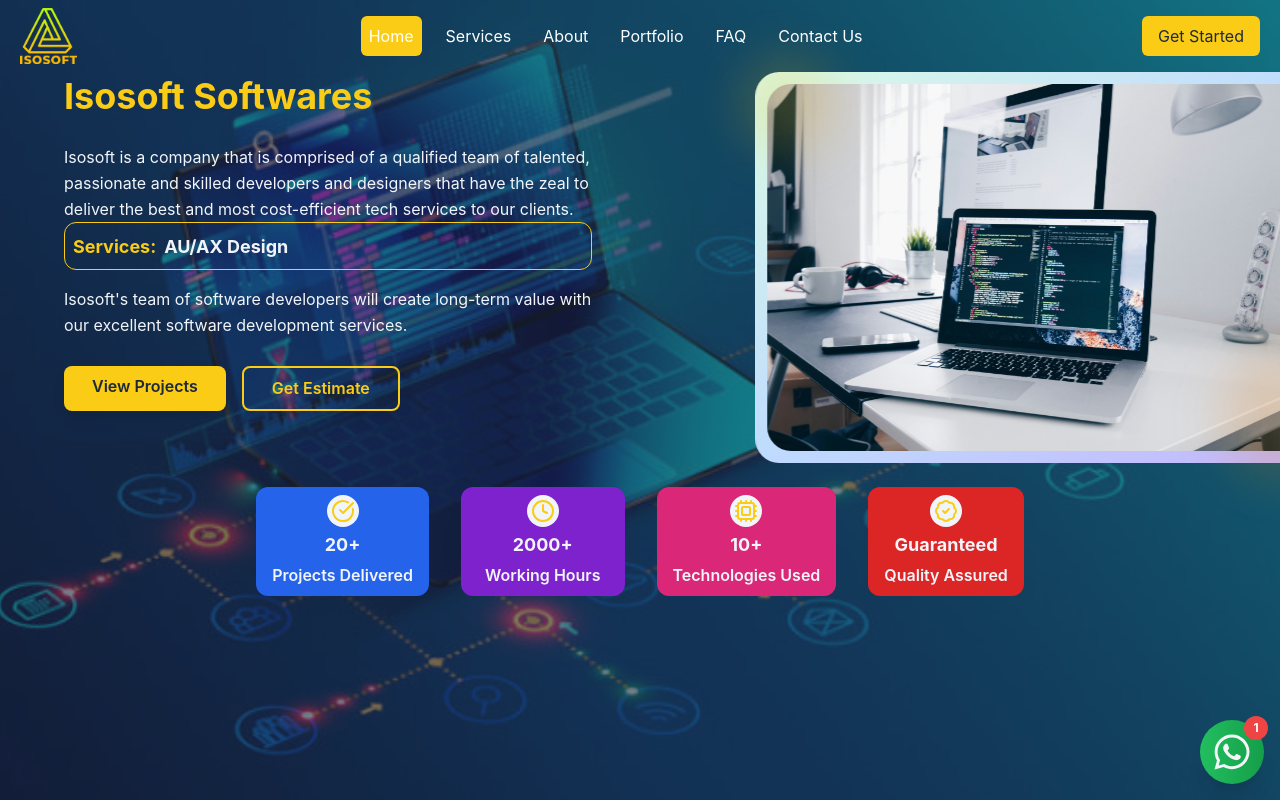
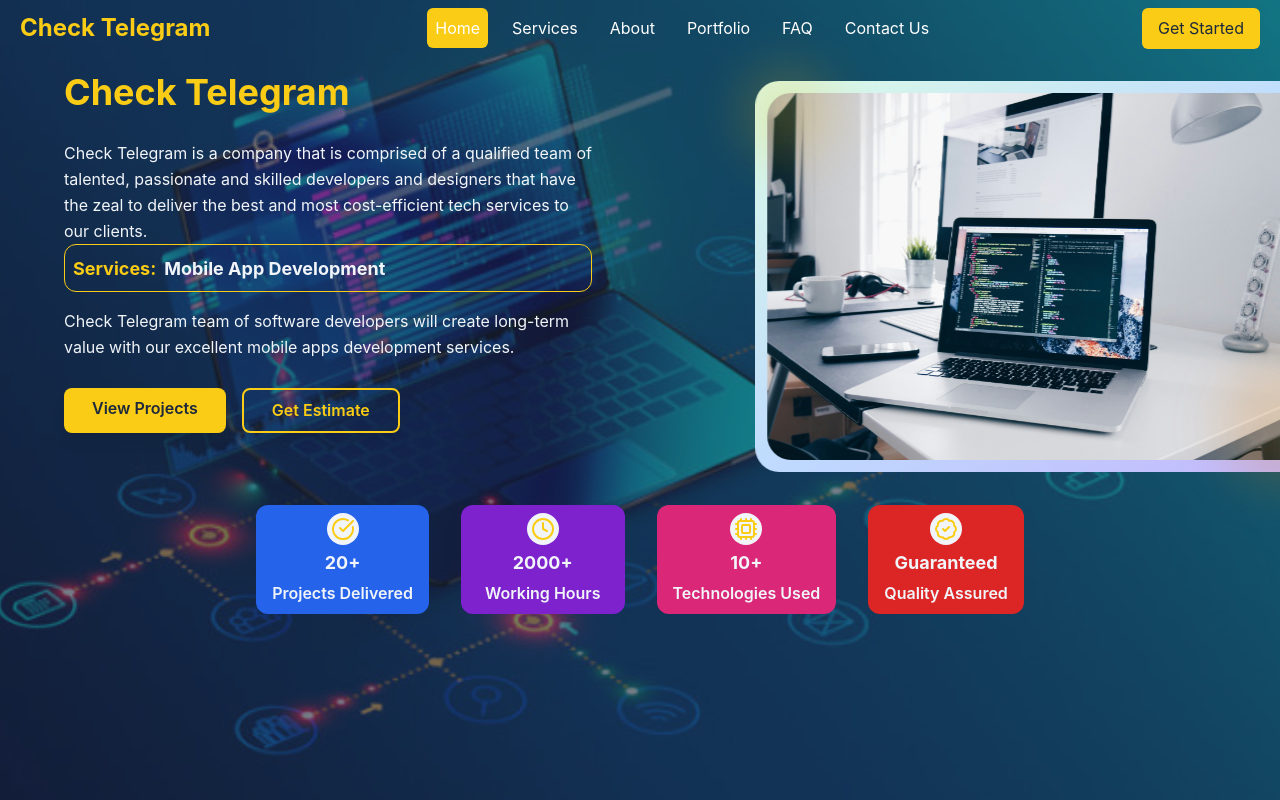
Before and after one commit to rarevisionCommerce/appuxs-client, a React (Vite) app: page / in a window 1280 px wide. Shown: the top 800 px of the page. Built offline with nearby package versions, Linux system fonts and the light colour scheme.

Commit message:
first changes

```diff
--- a/package.json
+++ b/package.json
@@ -1,5 +1,5 @@
 {
-  "name": "isosoft-app",
+  "name": "check-telegram-app",
   "private": true,
   "version": "0.0.0",
   "type": "module",
--- a/src/App.jsx
+++ b/src/App.jsx
@@ -36,7 +36,7 @@
   return (<>
    <QueryClientProvider client={queryClient} >
 
-     <ChatWithUs/>
+
       <Routes>
         <Route exact path="/" element={<Home/>} />
         <Route  path="/*" element={<F404/>} />
--- a/src/Website/Components/Footer.jsx
+++ b/src/Website/Components/Footer.jsx
@@ -38,7 +38,7 @@
             </p>
             <p className="text-green-400 inline-flex items-center gap-2 leading-relaxed">
               <div className="h-2 w-2 rounded-full bg-green-500"></div>
-              20+ Satisfied Customers
+              150+ Satisfied Customers
             </p>
           </div>
         </div>
--- a/src/Website/Components/Header.jsx
+++ b/src/Website/Components/Header.jsx
@@ -65,7 +65,7 @@
                 <section className="container mx-auto px-3 flex justify-between items-center">
                     {/* Logo Section */}
                     <div className="text-xl flex items-center gap-3">
-                        <img src={Logo} className="h-14" alt="Logo" />
+                        <h1 className="text-secondary font-bold text-2xl">Check Telegram</h1>
                         <h1 className="text-secondary"></h1>
                     </div>
 
--- a/src/Website/Components/Hero.jsx
+++ b/src/Website/Components/Hero.jsx
@@ -5,7 +5,7 @@
 import { NavLink } from "react-router-dom";
 
 // Typing animation texts
-const texts = ["Web Development", "AU/AX Design", "Mobile App Development", "Business Automation", "Bulk SMS Integration"];
+const texts = ["Web Development", "Mobile App Development"];
 
 function HeroSection() {
   // Title animation functionality
@@ -69,10 +69,10 @@
               {/* Company Title */}
               <div  className="flex flex-col gap-5 2xl:gap-10">
                 <h1 className="text-2xl lg:text-4xl 2xl:text-6xl font-bold text-secondary mb-2">
-                  Isosoft Softwares
+                  Check Telegram
                 </h1>
                 <p className="text-light 2xl:text-lg 2xl:mb-6 leading-relaxed">
-                  Isosoft is a company that is comprised of a qualified team of talented,
+                  Check Telegram is a company that is comprised of a qualified team of talented,
                   passionate and skilled developers and designers that have the zeal to deliver
                   the best and most cost-efficient tech services to our clients.
                 </p>
@@ -90,8 +90,8 @@
               {/* Description */}
               <div id="Developers" className="mb-5 lg:mb-7 2xl:mb-12">
                 <p className="text-light 2xl:text-lg leading-relaxed">
-                  Isosoft's team of software developers will create long-term value with our
-                  excellent software development services.
+                  Check Telegram team of software developers will create long-term value with our
+                  excellent mobile apps development services.
                 </p>
               </div>
 
--- a/src/Website/Pages/Estimate.jsx
+++ b/src/Website/Pages/Estimate.jsx
@@ -32,8 +32,7 @@
             toast.success(`Estimate for ${data.newEstimate.name} submitted successfully!`);
             reset();
             setSelectedFile(null);
-        },
-        onError: (error) => {
+        },        onError: (error) => {
             const errorMessage = error.response?.data?.message || 'Something went wrong!';
             toast.error(errorMessage);
         },
--- a/src/api/axios.jsx
+++ b/src/api/axios.jsx
@@ -1,7 +1,7 @@
 import axios from "axios";
 
-const BASE_URL = "https://api.isosoftwares.com";
-// const BASE_URL = "http://localhost:3500";
+//const BASE_URL = "https://api.isosoftwares.com";
+ const BASE_URL = "http://localhost:3500";
 
 export const axiosPublic = axios.create({
   baseURL: BASE_URL,
```
